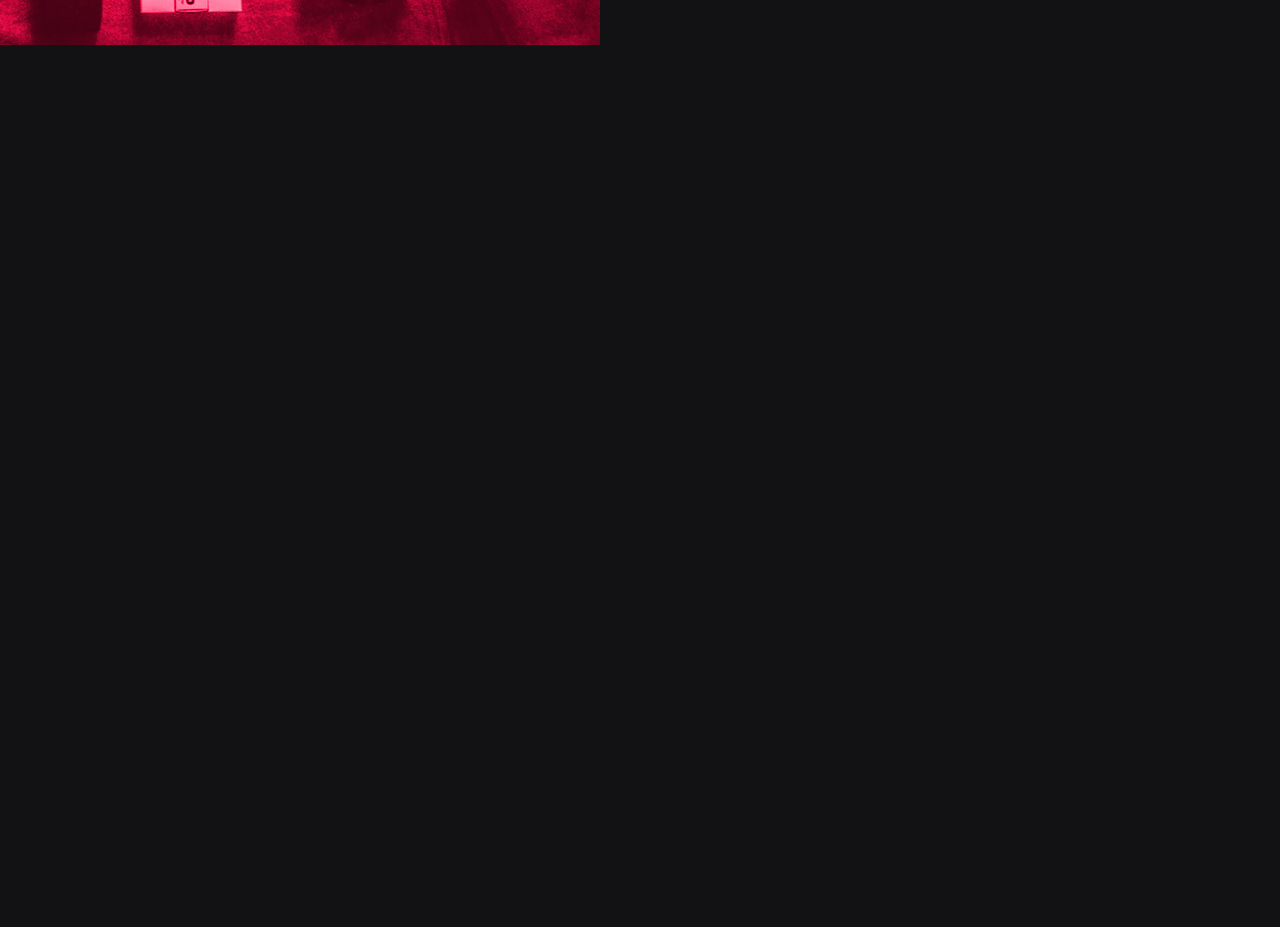
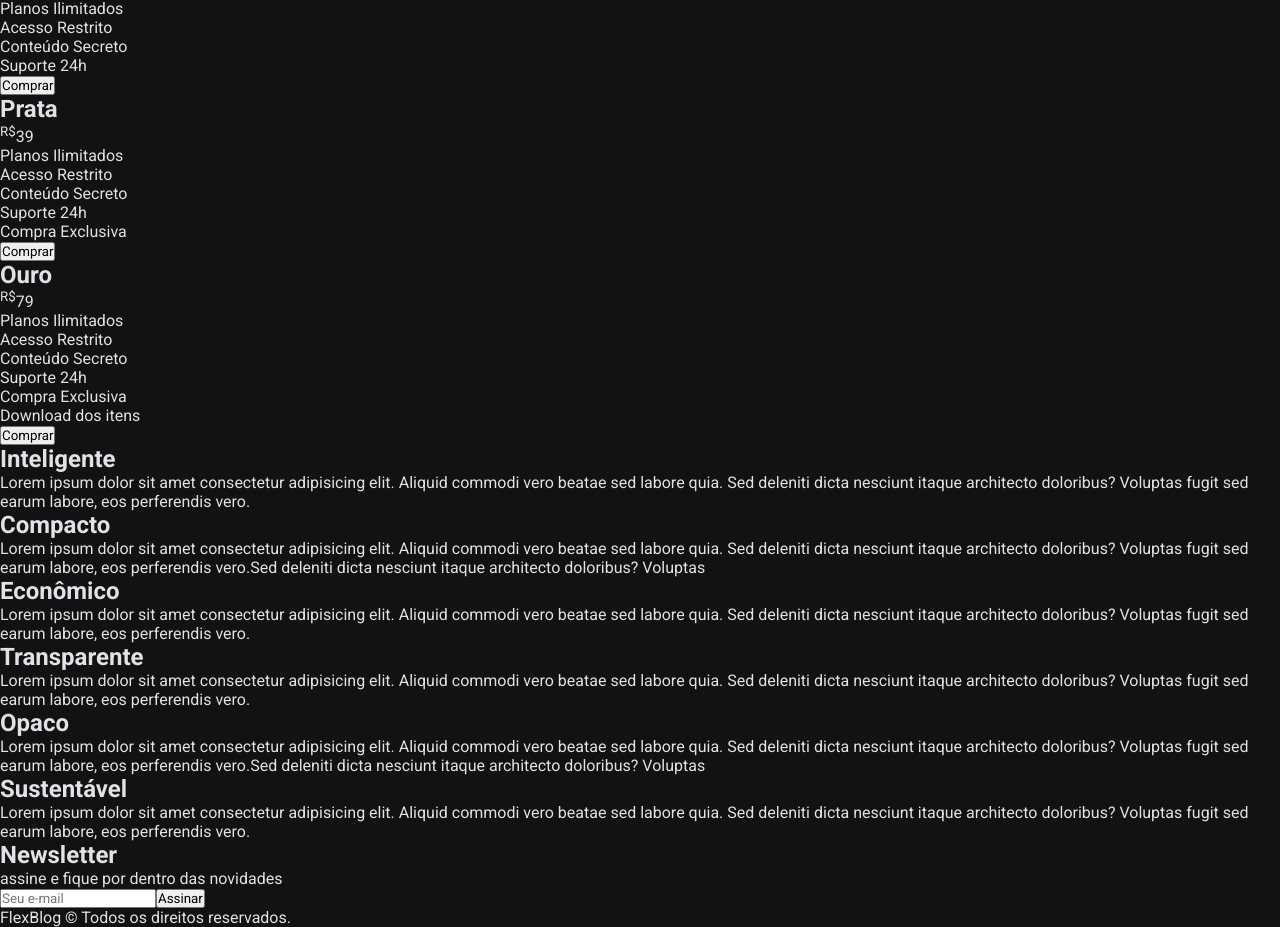
Before and after one commit to Jeffersoncharlles/flexblog, a React (Vite) app: page / in a window 1280 px wide. Shown: the part 3140-4067 px from the top of the page. Before the commit the page ends 3189 px from the top, so only its background shows below. Built offline with nearby package versions, Linux system fonts and the light colour scheme.

Commit message:
chore: html concluid

```diff
--- /dev/null
+++ b/src/components/Footer/index.tsx
@@ -0,0 +1,10 @@
+import styles from './styles.module.scss'
+
+export const Footer = () => {
+
+    return (
+        <footer className={styles.footer}>
+            <p>FlexBlog © Todos os direitos reservados.</p>
+        </footer>
+    );
+}
--- a/src/pages/Home/index.tsx
+++ b/src/pages/Home/index.tsx
@@ -1,4 +1,8 @@
+import { Footer } from '../../components/Footer';
+import { Newsletter } from '../Newsletter';
+import { Price } from '../Price';
 import { Product } from '../Product';
+import { Qualidade } from '../Qualidade';
 import { Sobre } from '../Sobre';
 import styles from './styles.module.scss';
 
@@ -11,6 +15,10 @@ export const Home = () => {
 
             <Sobre />
             <Product />
+            <Price />
+            <Qualidade />
+            <Newsletter />
+            <Footer />
         </>
     );
 }
--- /dev/null
+++ b/src/pages/Newsletter/index.tsx
@@ -0,0 +1,17 @@
+import styles from './styles.module.scss'
+
+export const Newsletter = () => {
+
+    return (
+        <section className={styles.newsletter}>
+            <div className={styles.newsletterInfo}>
+                <h1>Newsletter</h1>
+                <p>assine e fique por dentro das novidades</p>
+            </div>
+            <form className={styles.newsletterForm}>
+                <input type="text" placeholder='Seu e-mail' />
+                <button type='submit'>Assinar</button>
+            </form>
+        </section>
+    );
+}
--- a/src/pages/Price/index.tsx
+++ b/src/pages/Price/index.tsx
@@ -4,7 +4,42 @@ export const Price = () => {
 
     return (
         <section className={styles.price} id='preco'>
-
+            <div className="priceItem">
+                <h2>Cobre</h2>
+                <span><sup>R$</sup>19</span>
+                <ul>
+                    <li>Planos Ilimitados</li>
+                    <li>Acesso Restrito</li>
+                    <li>Conteúdo Secreto</li>
+                    <li>Suporte 24h</li>
+                </ul>
+                <button type="submit">Comprar</button>
+            </div>
+            <div className="priceItem">
+                <h2>Prata</h2>
+                <span><sup>R$</sup>39</span>
+                <ul>
+                    <li>Planos Ilimitados</li>
+                    <li>Acesso Restrito</li>
+                    <li>Conteúdo Secreto</li>
+                    <li>Suporte 24h</li>
+                    <li>Compra Exclusiva</li>
+                </ul>
+                <button type="submit">Comprar</button>
+            </div>
+            <div className="priceItem">
+                <h2>Ouro</h2>
+                <span><sup>R$</sup>79</span>
+                <ul>
+                    <li>Planos Ilimitados</li>
+                    <li>Acesso Restrito</li>
+                    <li>Conteúdo Secreto</li>
+                    <li>Suporte 24h</li>
+                    <li>Compra Exclusiva</li>
+                    <li>Download dos itens</li>
+                </ul>
+                <button type="submit">Comprar</button>
+            </div>
         </section>
     );
 }
--- a/src/pages/Product/index.tsx
+++ b/src/pages/Product/index.tsx
@@ -1,7 +1,7 @@
 import styles from './styles.module.scss'
 import produto1 from '../../assets/produtos1.jpg';
 import produto2 from '../../assets/produtos2.jpg';
-import produto3 from '../../assets/produtos2.jpg';
+import produto3 from '../../assets/produtos3.jpg';
 
 
 export const Product = () => {
--- /dev/null
+++ b/src/pages/Qualidade/index.tsx
@@ -0,0 +1,35 @@
+import styles from './styles.module.scss'
+
+export const Qualidade = () => {
+
+    return (
+        <section className={styles.quality} id='qualidade'>
+            <div className={styles.qualidadeItem}>
+                <h2>Inteligente</h2>
+                <p>Lorem ipsum dolor sit amet consectetur adipisicing elit. Aliquid commodi vero beatae sed labore quia. Sed deleniti dicta nesciunt itaque architecto doloribus? Voluptas fugit sed earum labore, eos perferendis vero.</p>
+            </div>
+            <div className={styles.qualidadeItem}>
+                <h2>Compacto</h2>
+                <p>Lorem ipsum dolor sit amet consectetur adipisicing elit. Aliquid commodi vero beatae sed labore quia. Sed deleniti dicta nesciunt itaque architecto doloribus? Voluptas fugit sed earum labore, eos perferendis vero.Sed deleniti dicta nesciunt itaque architecto doloribus? Voluptas</p>
+            </div>
+            <div className={styles.qualidadeItem}>
+                <h2>Econômico</h2>
+                <p>Lorem ipsum dolor sit amet consectetur adipisicing elit. Aliquid commodi vero beatae sed labore quia. Sed deleniti dicta nesciunt itaque architecto doloribus? Voluptas fugit sed earum labore, eos perferendis vero.</p>
+            </div>
+            <div className={styles.qualidadeItem}>
+                <h2>Transparente</h2>
+                <p>Lorem ipsum dolor sit amet consectetur adipisicing elit. Aliquid commodi vero beatae sed labore quia. Sed deleniti dicta nesciunt itaque architecto doloribus? Voluptas fugit sed earum labore, eos perferendis vero.</p>
+            </div>
+            <div className={styles.qualidadeItem}>
+                <h2>Opaco</h2>
+                <p>Lorem ipsum dolor sit amet consectetur adipisicing elit. Aliquid commodi vero beatae sed labore quia. Sed deleniti dicta nesciunt itaque architecto doloribus? Voluptas fugit sed earum labore, eos perferendis vero.Sed deleniti dicta nesciunt itaque architecto doloribus? Voluptas
+                </p>
+            </div>
+            <div className={styles.qualidadeItem}>
+                <h2>Sustentável</h2>
+                <p>Lorem ipsum dolor sit amet consectetur adipisicing elit. Aliquid commodi vero beatae sed labore quia. Sed deleniti dicta nesciunt itaque architecto doloribus? Voluptas fugit sed earum labore, eos perferendis vero.</p>
+            </div>
+
+        </section>
+    );
+}
```
Also changed, not shown: src/components/ProductItem/index.tsx (added, +9 -0 lines), src/components/Footer/styles.module.scss (added), src/components/ProductItem/styles.module.scss (added), src/pages/Newsletter/styles.module.scss (added), src/pages/Qualidade/styles.module.scss (added).
